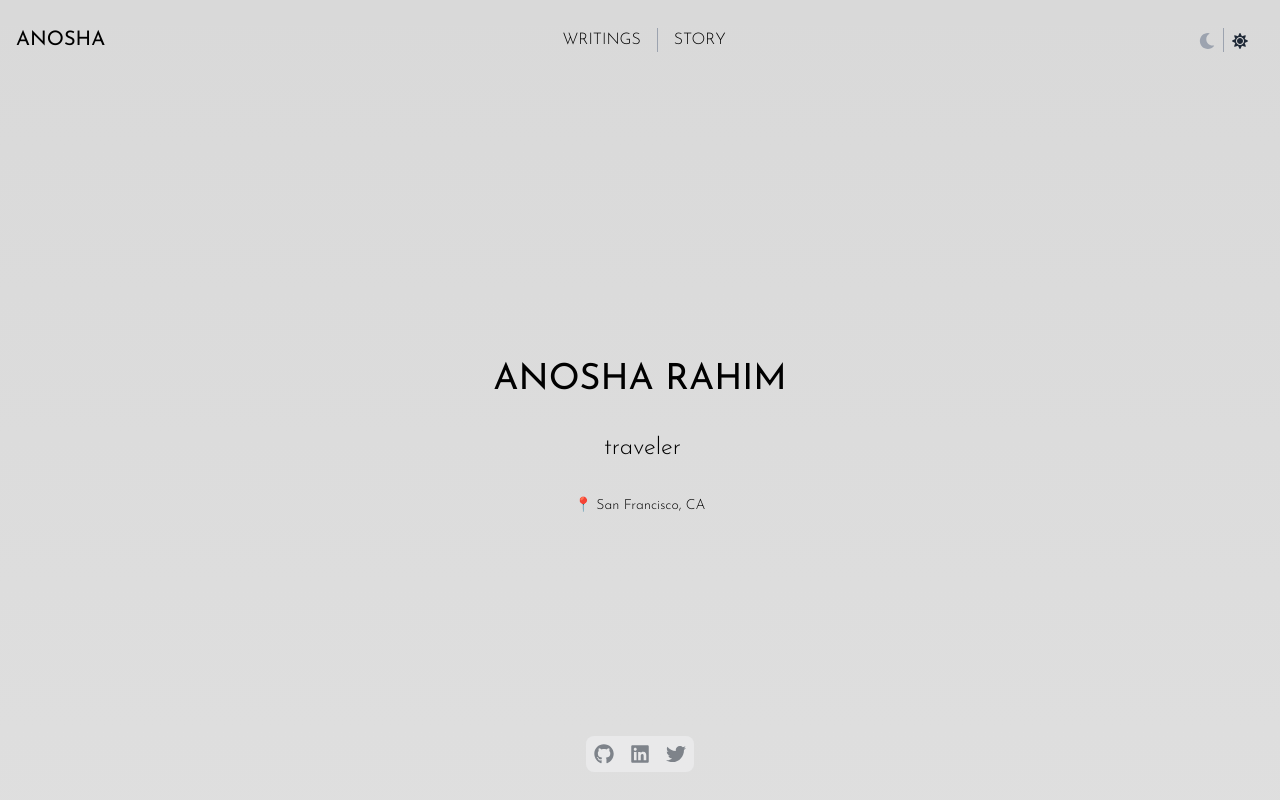
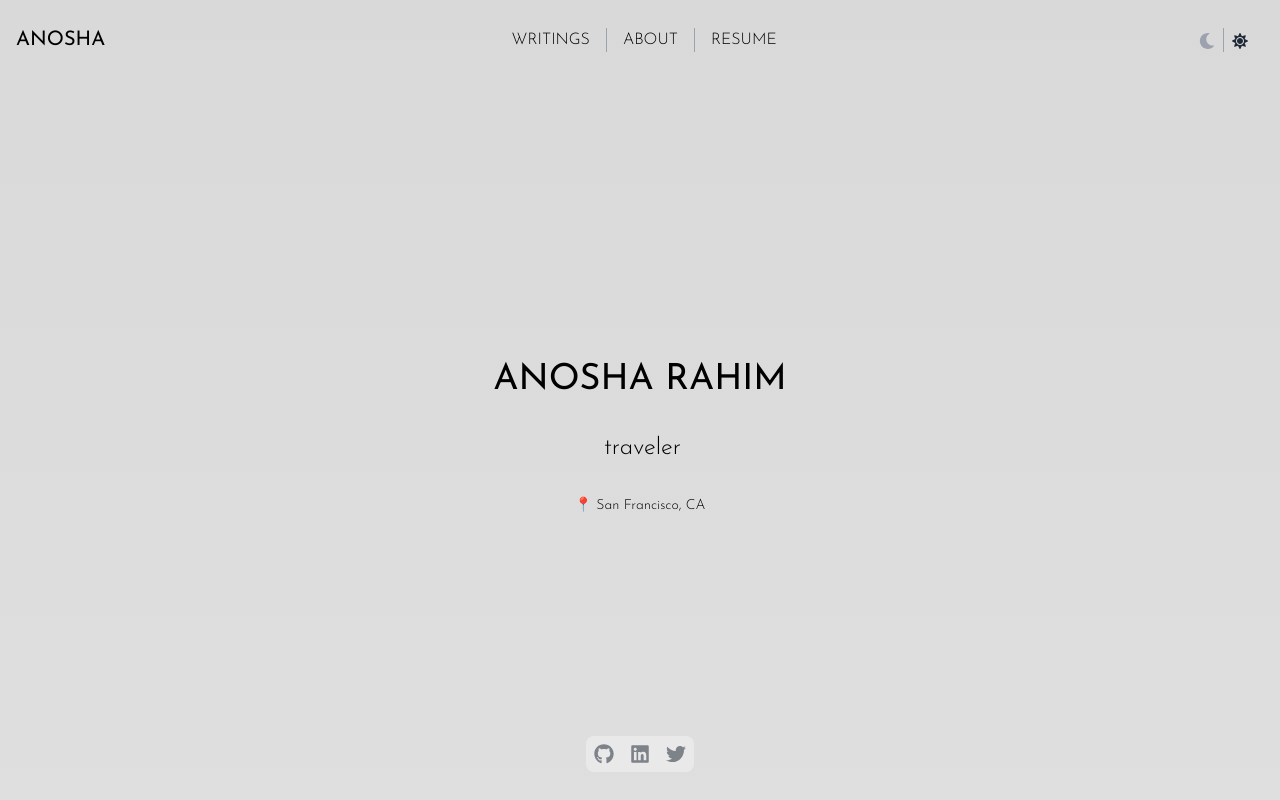
Before and after one commit to earthgirl7/personal-website, a Next.js app: page / in a window 1280 px wide. Shown: the top 800 px of the page. Built offline with nearby package versions, Linux system fonts and the light colour scheme.

Commit message:
add resume

```diff
--- a/app/components/Header.tsx
+++ b/app/components/Header.tsx
@@ -24,21 +24,20 @@ const Header: React.FC<{ isFixed?: boolean }> = ({ isFixed = false }) => {
                 WRITINGS
               </Link>
             </li>
-            {/* work in progress */}
-            {/* <li className="border-r border-gray-400 pr-4">
-              <a
-                href="/projects"
-                className="font-light hover:text-gray-800 font-sans"
-              >
-                PROJECTS
-              </a>
-            </li> */}
-            <li>
+            <li className="border-r border-gray-400 pr-4">
               <Link
                 href="/about"
                 className="font-light hover:text-hover-color font-sans"
               >
-                STORY
+                ABOUT
+              </Link>
+            </li>
+            <li>
+              <Link
+                href="https://anosharahim.github.io/resume/"
+                className="font-light hover:text-hover-color font-sans"
+              >
+                RESUME
               </Link>
             </li>
           </ul>
```
